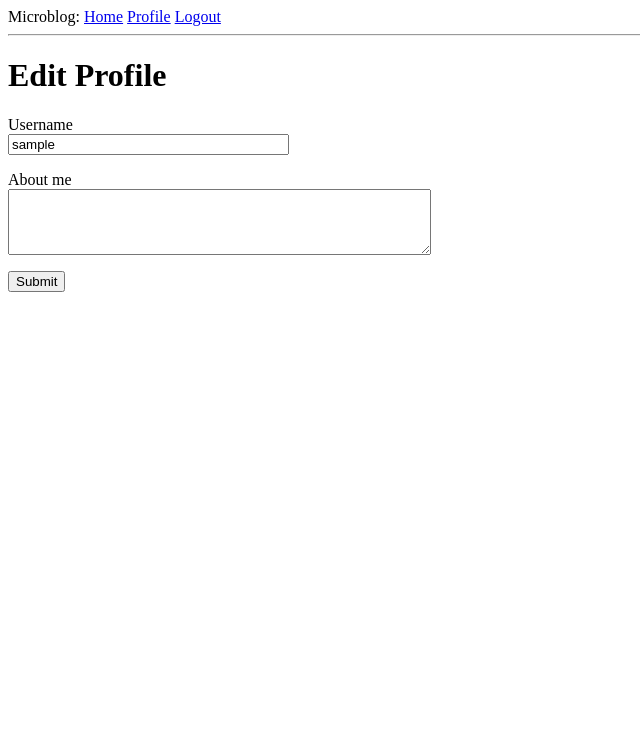
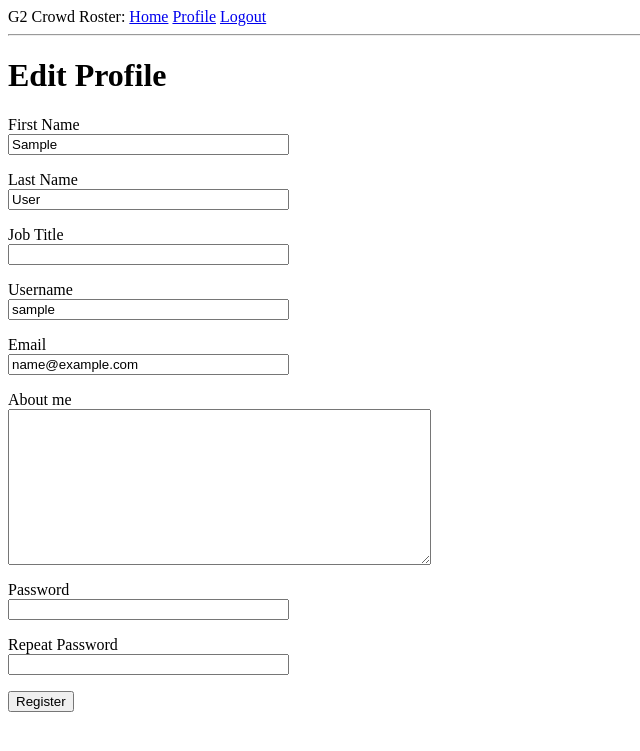
Before and after one commit to sahilmodak1/Flask-Tutorial, a Flask app: page /edit_profile in a window 1280 px wide. Shown: the top 751 px of the page, without its empty margins (0-640 px from the left). Run offline with Flask 2, Linux system fonts and the light colour scheme; the visitor is signed in with stand-in values (Sample User, id 1); data comes from the database, SQL or seed files in the repository; both versions use the stored data as it was after the commit; some libraries are stand-ins or nearby versions.

Commit message:
Added User data

```diff
--- a/microblog/app/__init__.py
+++ b/microblog/app/__init__.py
@@ -3,6 +3,7 @@ from config import Config
 from flask_sqlalchemy import SQLAlchemy
 from flask_migrate import Migrate
 from flask_login import LoginManager
+from flask_bootstrap import Bootstrap
 
 app = Flask(__name__)
 app.config.from_object(Config)
@@ -13,4 +14,6 @@ migrate = Migrate(app, db)
 login = LoginManager(app)
 login.login_view = 'login'
 
+bootstrap = Bootstrap(app)
+
 from app import routes,models
--- a/microblog/app/forms.py
+++ b/microblog/app/forms.py
@@ -10,6 +10,9 @@ class LoginForm(FlaskForm):
     submit = SubmitField('Sign In')
 
 class RegistrationForm(FlaskForm):
+    first_name = StringField('First Name', validators=[DataRequired()])
+    last_name = StringField('Last Name', validators=[DataRequired()])
+    title = StringField('Job Title', validators=[DataRequired()])
     username = StringField('Username', validators=[DataRequired()])
     email = StringField('Email', validators=[DataRequired(), Email()])
     password = PasswordField('Password', validators=[DataRequired()])
@@ -29,6 +32,14 @@ class RegistrationForm(FlaskForm):
 
 
 class EditProfileForm(FlaskForm):
+    submit = SubmitField('Submit')
+    first_name = StringField('First Name', validators=[DataRequired()])
+    last_name = StringField('Last Name', validators=[DataRequired()])
+    title = StringField('Job Title', validators=[DataRequired()])
     username = StringField('Username', validators=[DataRequired()])
-    about_me = TextAreaField('About me', validators=[Length(min=0, max=140)])
-    submit = SubmitField('Submit')
+    email = StringField('Email', validators=[DataRequired(), Email()])
+    about_me = TextAreaField('About me', validators=[Length(min=0, max=1000)])
+    password = PasswordField('Password', validators=[DataRequired()])
+    password2 = PasswordField(
+        'Repeat Password', validators=[DataRequired(), EqualTo('password')])
+    submit = SubmitField('Register')
--- a/microblog/app/models.py
+++ b/microblog/app/models.py
@@ -7,11 +7,16 @@ from hashlib import md5
 
 class User(UserMixin, db.Model):
     id = db.Column(db.Integer, primary_key=True)
+    posts = db.relationship('Post', backref='author', lazy='dynamic')
+    first_name = db.Column(db.String(64))
+    last_name = db.Column(db.String(64))
+    title = db.Column(db.String(128))
     username = db.Column(db.String(64), index=True, unique=True)
     email = db.Column(db.String(120), index=True, unique=True)
+    about_me = db.Column(db.String(1000))
     password_hash = db.Column(db.String(128))
-    about_me = db.Column(db.String(140))
-    posts = db.relationship('Post', backref='author', lazy='dynamic')
+    votes = db.Column(db.Integer, default=0)
+    hasVoted = db.Column(db.Integer, default=0)
 
     def __repr__(self):
         return '<User {}>'.format(self.username)
--- a/microblog/app/routes.py
+++ b/microblog/app/routes.py
@@ -1,4 +1,4 @@
-from flask import render_template, flash, redirect, url_for
+from flask import render_template, flash, redirect, url_for, jsonify
 from app import app			#FROM INIT.PY
 from app.forms import LoginForm #FROM /app/forms.py get LoginForm instance
 from flask_login import current_user, login_user
@@ -17,18 +17,8 @@ from app.forms import EditProfileForm
 @app.route('/index')
 @login_required
 def index():
-    #user = {'username': 'Miguel'}
-    posts = [
-        {
-            'author': {'username': 'John'},
-            'body': 'Beautiful day in Portland!'
-        },
-        {
-            'author': {'username': 'Susan'},
-            'body': 'The Avengers movie was so cool!'
-        }
-    ]
-    return render_template('index.html', title='Home', posts=posts)
+    users = User.query.all()
+    return render_template('index.html', title='Home', users=users)
 
 #LOGIN PAGE
 @app.route('/login', methods=['GET', 'POST'])
@@ -61,7 +51,7 @@ def register():
         return redirect(url_for('index'))
     form = RegistrationForm()
     if form.validate_on_submit():
-        user = User(username=form.username.data, email=form.email.data)
+        user = User(first_name=form.first_name.data, last_name=form.last_name.data, title=form.title.data, username=form.username.data, email=form.email.data)
         user.set_password(form.password.data)
         db.session.add(user)
         db.session.commit()
@@ -75,11 +65,7 @@ def register():
 @login_required
 def user(username):
     user = User.query.filter_by(username=username).first_or_404()
-    posts = [
-        {'author': user, 'body': 'Test post #1'},
-        {'author': user, 'body': 'Test post #2'}
-    ]
-    return render_template('user.html', user=user, posts=posts)
+    return render_template('user.html', user=user)
 
 #EDIT PROFILE
 @app.route('/edit_profile', methods=['GET', 'POST'])
@@ -87,13 +73,22 @@ def user(username):
 def edit_profile():
     form = EditProfileForm()
     if form.validate_on_submit():
-        current_user.username = form.username.data
-        current_user.about_me = form.about_me.data
-        db.session.commit()
-        flash('Your changes have been saved.')
-        return redirect(url_for('edit_profile'))
+    	current_user.first_name = form.first_name.data
+    	current_user.last_name = form.last_name.data
+    	current_user.title = form.title.data
+    	current_user.username = form.username.data
+    	current_user.email = form.email.data
+    	current_user.about_me = form.about_me.data
+    	current_user.set_password(form.password.data)
+    	db.session.commit()
+    	flash('Your changes have been saved.')
+    	return redirect(url_for('edit_profile'))
     elif request.method == 'GET':
-        form.username.data = current_user.username
-        form.about_me.data = current_user.about_me
+    	form.first_name.data = current_user.first_name
+    	form.last_name.data = current_user.last_name
+    	form.title.data = current_user.title
+    	form.username.data = current_user.username
+    	form.email.data = current_user.email
+    	form.about_me.data = current_user.about_me
     return render_template('edit_profile.html', title='Edit Profile',
                            form=form)
--- a/microblog/app/templates/base.html
+++ b/microblog/app/templates/base.html
@@ -1,16 +1,16 @@
 <html>
     <head>
       {% if title %}
-      <title>{{ title }} - Microblog</title>
+      <title>{{ title }} - G2 Crowd Roster</title>
       {% else %}
-      <title>Welcome to Microblog</title>
+      <title>Welcome to G2 Crowd Roster</title>
       {% endif %}
     </head>
     <body>
         <!--Index is the name given to approute in routes.py.
             You cannot replace it with index.html-->
         <div>
-          Microblog:
+          G2 Crowd Roster:
           <a href="{{ url_for('index') }}">Home</a>
 
           {% if current_user.is_anonymous %}
--- a/microblog/app/templates/edit_profile.html
+++ b/microblog/app/templates/edit_profile.html
@@ -4,6 +4,27 @@
     <h1>Edit Profile</h1>
     <form action="" method="post">
         {{ form.hidden_tag() }}
+        <p>
+            {{ form.first_name.label }}<br>
+            {{ form.first_name(size=32) }}<br>
+            {% for error in form.first_name.errors %}
+            <span style="color: red;">[{{ error }}]</span>
+            {% endfor %}
+        </p>
+        <p>
+            {{ form.last_name.label }}<br>
+            {{ form.last_name(size=32) }}<br>
+            {% for error in form.last_name.errors %}
+            <span style="color: red;">[{{ error }}]</span>
+            {% endfor %}
+        </p>
+        <p>
+            {{ form.title.label }}<br>
+            {{ form.title(size=32) }}<br>
+            {% for error in form.title.errors %}
+            <span style="color: red;">[{{ error }}]</span>
+            {% endfor %}
+        </p>
         <p>
             {{ form.username.label }}<br>
             {{ form.username(size=32) }}<br>
@@ -12,9 +33,30 @@
             {% endfor %}
         </p>
         <p>
+            {{ form.email.label }}<br>
+            {{ form.email(size=32) }}<br>
+            {% for error in form.email.errors %}
+            <span style="color: red;">[{{ error }}]</span>
+            {% endfor %}
+        </p>
+        <p>
             {{ form.about_me.label }}<br>
-            {{ form.about_me(cols=50, rows=4) }}<br>
+            {{ form.about_me(cols=50, rows=10) }}<br>
             {% for error in form.about_me.errors %}
+            <span style="color: red;">[{{ error }}]</span>
+            {% endfor %}
+        </p>
+        <p>
+            {{ form.password.label }}<br>
+            {{ form.password(size=32) }}<br>
+            {% for error in form.password.errors %}
+            <span style="color: red;">[{{ error }}]</span>
+            {% endfor %}
+        </p>
+        <p>
+            {{ form.password2.label }}<br>
+            {{ form.password2(size=32) }}<br>
+            {% for error in form.password2.errors %}
             <span style="color: red;">[{{ error }}]</span>
             {% endfor %}
         </p>
```
Also changed, not shown: microblog/app/templates/index.html (+29 -3 lines), microblog/app/templates/register.html (+22 -1 lines), microblog/app/templates/user.html (+5 -10 lines), microblog/migrations/versions/9b152e583304_new_fields_for_user_registration.py (added, +32 -0 lines), microblog/migrations/versions/a265dd6c28fd_added_votes_and_hasvoted_columns_with_.py (added, +28 -0 lines), microblog/migrations/versions/e569e06b877e_added_votes_attribute_for_each_user.py (added, +28 -0 lines), microblog/app.db, microblog/readme.txt (added).
